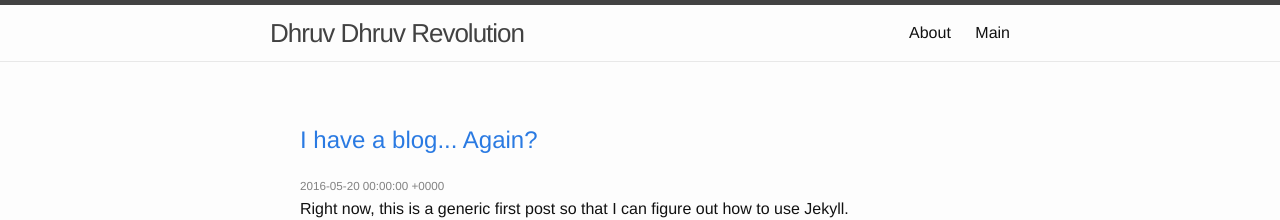
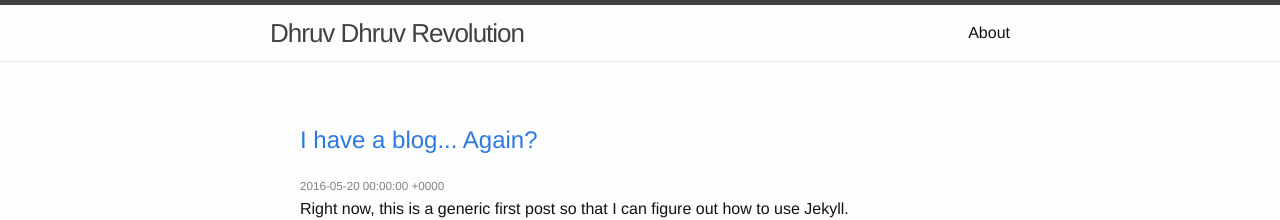
Before and after one commit to dhruvmittal/dhruvmittal.github.io, a Jekyll site: the page built from index.html, in a window 1280 px wide. Shown: the top 220 px of the page. Built offline with Jekyll 4.4.1, drawn with Linux system fonts in a browser that asks for light colours; nearby versions of some CDN libraries.

Commit message:
try something clever with excluding current page

```diff
--- a/_includes/header.html
+++ b/_includes/header.html
@@ -15,7 +15,7 @@
 
       <div class="trigger">
         {% for my_page in site.pages %}
-          {% if my_page.title and my_page.url != 'index.html' %}
+          {% if my_page.title and my_page.url != page.url %}
           <a class="page-link" href="{{ my_page.url | prepend: site.baseurl }}">{{ my_page.title }}</a>
           {% endif %}
         {% endfor %}
```
